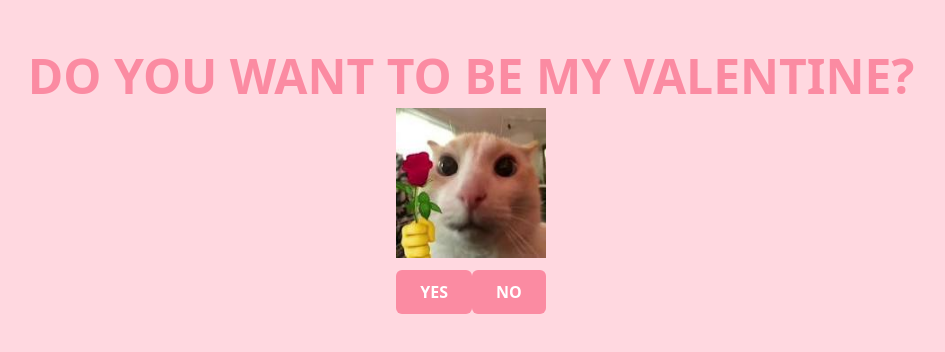
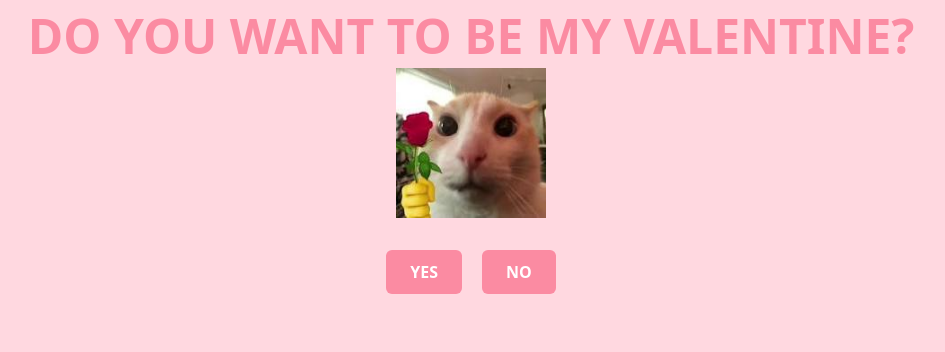
Before and after one commit to haod98/valentine, a Vue app: page /question in a window 1280 px wide. Shown: the top 352 px of the page, without its empty margins (169-1114 px from the left). Built offline with nearby package versions, Linux system fonts and the light colour scheme; a web font is replaced by a local one.

Commit message:
Scale buttons

```diff
--- a/src/views/QuestionView.vue
+++ b/src/views/QuestionView.vue
@@ -20,6 +20,7 @@ const lastRandomIndex = ref(0);
 const totalImages = 10
 const boundingClientButton = ref<DOMRect>()
 const noButtonSize = ref<number>(0)
+const noButtonScale = ref<number>(1);
 const maxRightCoordinates = ref<number>(0)
 const maxLeftCoordinates = ref<number>(0)
 
@@ -38,10 +39,12 @@ function handleNoInputClick(event: Event) {
 }
 
 function increaseYesButtonSize() {
-  if (yesText.value === 2) {
-    return;
+  if (yesText.value < 2) {
+    yesText.value = parseFloat((yesText.value + 0.1).toFixed(1))
   }
-  yesText.value = parseFloat((yesText.value + 0.1).toFixed(1))
+  if (noButtonScale.value > 0) {
+    noButtonScale.value -= 0.03;
+  }
 }
 
 function chooseRandomImage() {
@@ -68,10 +71,6 @@ function generateRandomCoordinate(axis: Axis): number {
       randomNumber = Math.floor(randomNumber);
       return randomNumber
     }
-
-// Generate a random number within the specified range
-
-// Convert to integer if needed
   } else {
     multiplier = bodyHeight.value;
     return Math.floor(Math.random() * multiplier) + 1
@@ -101,7 +100,7 @@ onMounted(() => {
   if (content.value && container.value && htmlNoButtonContainer.value) {
     const client = content.value.getBoundingClientRect()
     const _container = container.value.getBoundingClientRect()
-    bodyHeight.value = client.height - _container.height
+    bodyHeight.value = client.height - _container.height - 40
     bodyWidth.value = client.width
     boundingClientButton.value = htmlNoButtonContainer.value.getBoundingClientRect()
     noButtonSize.value = boundingClientButton.value.width
@@ -113,9 +112,9 @@ onMounted(() => {
 </script>
 
 <template>
-  <div ref="content" class="h-full overflow-hidden pt-10">
+  <div ref="content" class="h-full overflow-hidden">
     <div>
-      <div ref="container" class="my-3">
+      <div ref="container" class="mt-3 mb-8">
         <div class="flex-col flex items-center gap-2">
           <HeadingComponent class="text-2xl">Do you want to be my valentine?</HeadingComponent>
           <img :src="currentImage" alt="A cat holding a rose"
@@ -123,9 +122,9 @@ onMounted(() => {
         </div>
       </div>
       <div class="flex justify-center">
-        <PrimaryButton :style="`font-size:${yesText}rem`" class="px-6">Yes</PrimaryButton>
+        <PrimaryButton :style="`scale:${yesText}`" class="px-6 mr-5">Yes</PrimaryButton>
         <div ref="htmlNoButtonContainer" class="transition-all flex" @click="handleNoInputClick">
-          <PrimaryButton class="px-6">No</PrimaryButton>
+          <PrimaryButton :style="`scale:${noButtonScale}`" class="px-6">No</PrimaryButton>
         </div>
       </div>
     </div>
```
